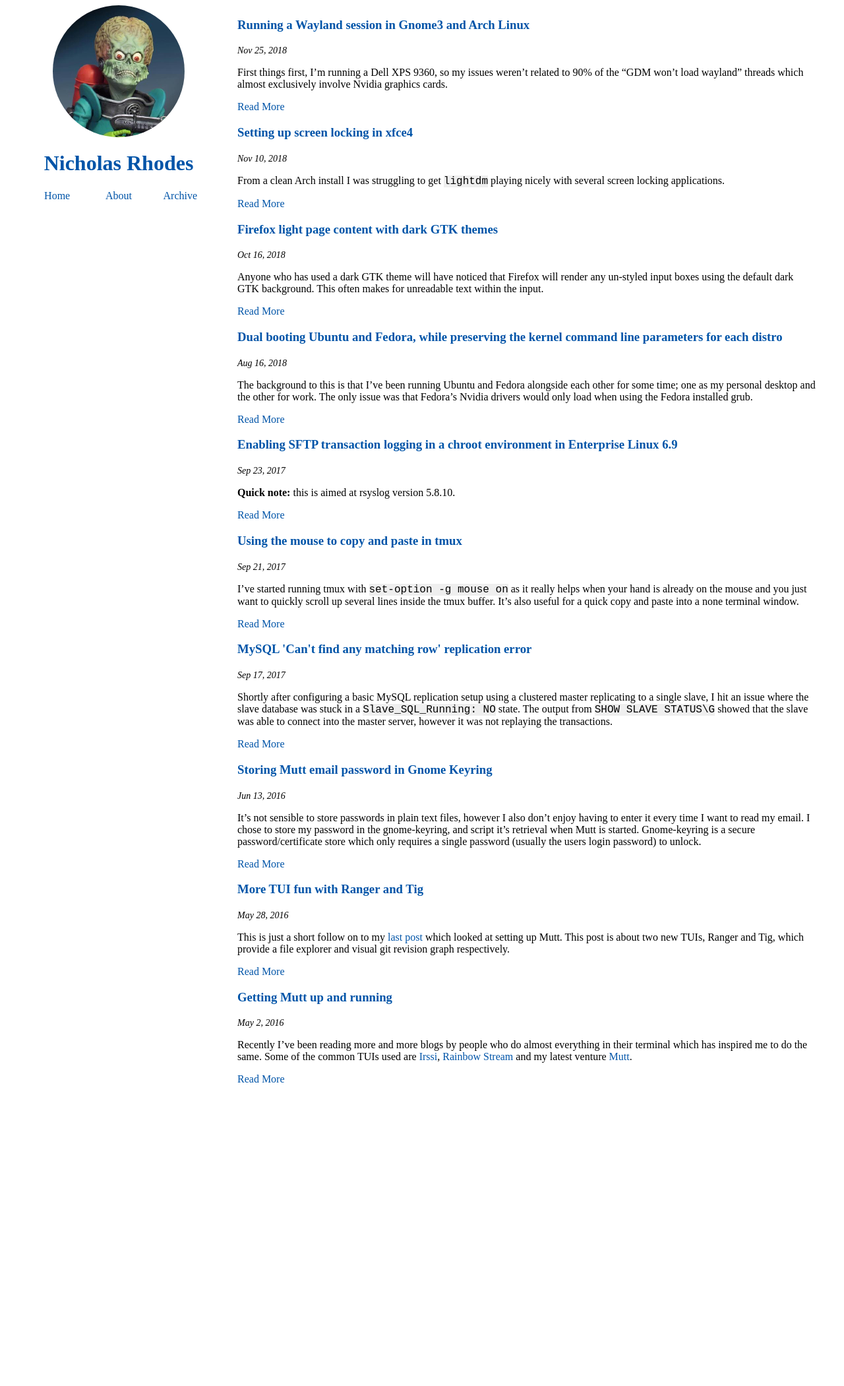
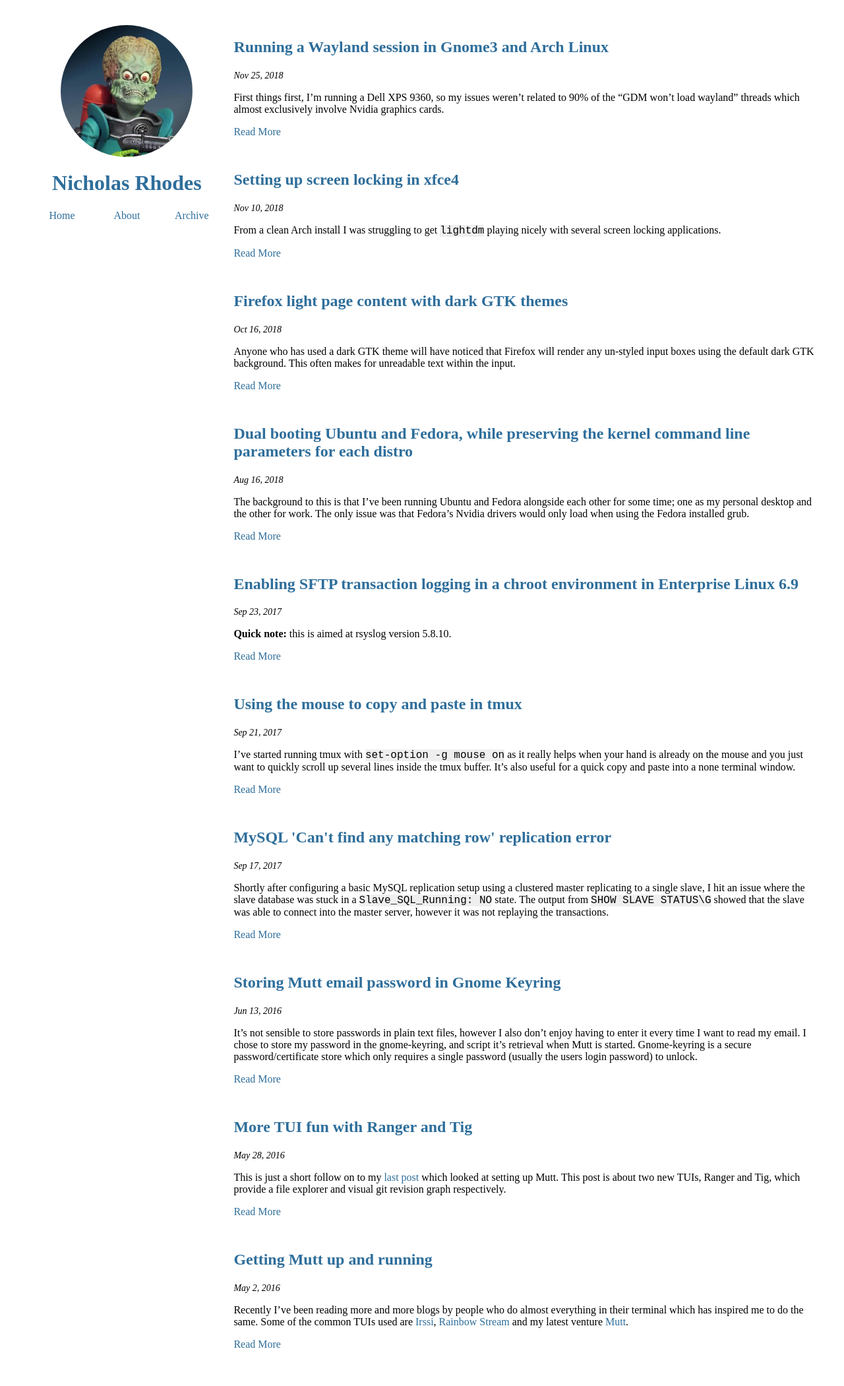
Before and after one commit to nickrhodes-gh/nickrhodes-gh.github.io, a Jekyll site: the page built from index.html, in a window 1280 px wide. Shown: the whole page at 66% size. Built offline with Jekyll 4.4.1, drawn with Linux system fonts in a browser that asks for light colours; before the commit the page ends 1669 px from its top, so only the background shows below that.

Commit message:
I update column layout in the footer

```diff
--- a/_layouts/default.html
+++ b/_layouts/default.html
@@ -12,9 +12,9 @@
         <link rel="stylesheet" type="text/css" href="{{ site.url }}/assets/css/style.css">
     </head>
     <body class="{{ site.basetheme }}">
-        <div class="page-content wc-container">
+        <div class="grid page-container">
             <div class="grid-item sidebar">
-                <div class="profile"></div>
+                <img class="profile" src="/assets/images/profile.jpg" />
                 <h1><a href="{{ site.url }}/">{{ site.name }}</a></h1>
                 <div class="nav-links">
                     <div> <a href="{{ site.url }}/">Home</a> </div>
@@ -22,7 +22,7 @@
                     <div> <a href="{{ site.url }}/archive/">Archive</a> </div>
                 </div>
             </div>
-            <div class="grid-item">
+            <div class="grid-item content">
                 {{ content }}
             </div>
         </div>
--- a/assets/css/style.scss
+++ b/assets/css/style.scss
@@ -7,18 +7,23 @@
 }
 a {
     text-decoration: none;
-    color: #0054a8;
+    color: #2e6e9b;
 }
-.wc-container {
+.grid {
     display: grid;
+}
+.page-container {
     grid-template-columns: 25% 75%;
+    @media(max-width: 769px) {
+        grid-template-columns: 1fr;
+    }
     max-width: 1200px;
     margin: 0 auto;
 }
 .grid-item {
+    grid-column: auto;
+    margin: 30px 0 30px 1.6%;
     &.sidebar {
-        grid-column: 1;
-        margin-right: 20px;
 
         h1 {
             text-align: center;
@@ -30,27 +35,31 @@
             text-align: center;
         }
         .profile {
-            background-image: url("/assets/images/profile.jpg");
-            background-size: 200px;
-            background-repeat: no-repeat;
-            background-position: center;
             border-radius: 100%;
-            height: 200px;
-            width: 200px;
+            width: 100%;
+            max-width: 200px;
+            height: auto;
             margin: 0 auto;
             display: block;
         }
     }
-    .posts {
-        grid-column: 2;
-        margin-left: 20px;
+}
+.footer {
+    grid-template-columns: repeat(3, 1fr);
+    margin: 50px 0;
+    .grid-item {
+        text-align: center;
     }
+}
+.post:not(:first-child) {
+    margin-top: 50px;
 }
 .post-date {
     font-size: 14px;
     font-style: italic;
 }
 .highlighter-rouge {
+    font-family: "Ubuntu Mono", "Liberation Mono", monospace;
     background-color: #efefef;
     overflow: auto;
 }
--- a/index.html
+++ b/index.html
@@ -4,11 +4,11 @@
 <div class="posts">
     {% for post in site.posts limit:10 %}
     <div class="post">
-        <h3 class="post-title">
+        <h2 class="post-title">
             <a href="{{ site.url }}{{ post.url }}">
                 {{ post.title }}
             </a>
-        </h3>
+        </h2>
         <p class="post-meta">
         {% if post.categories.size > 0 %}
         <span class="categories">
```
Also changed, not shown: _layouts/post.html (+4 -4 lines), 1 other file.
